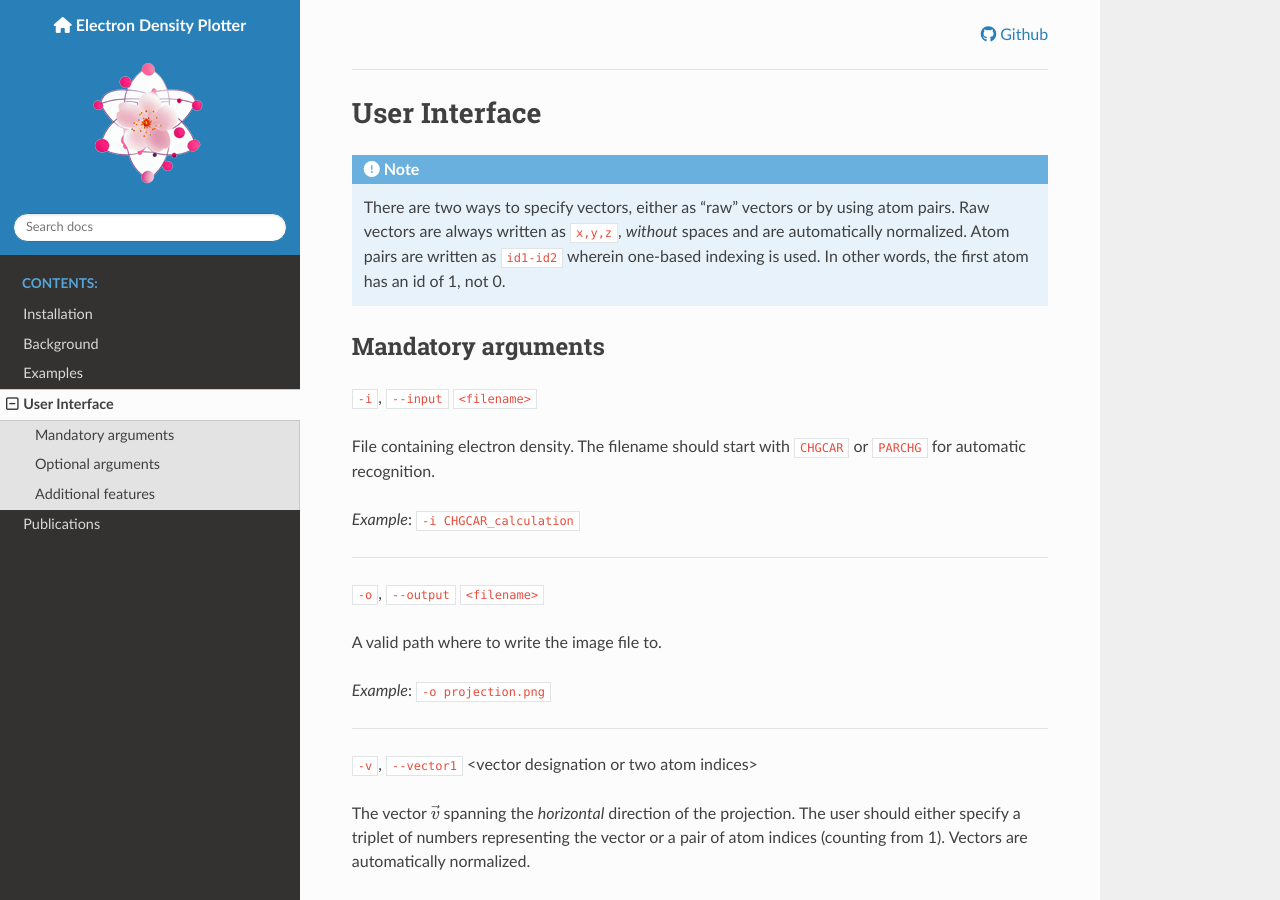
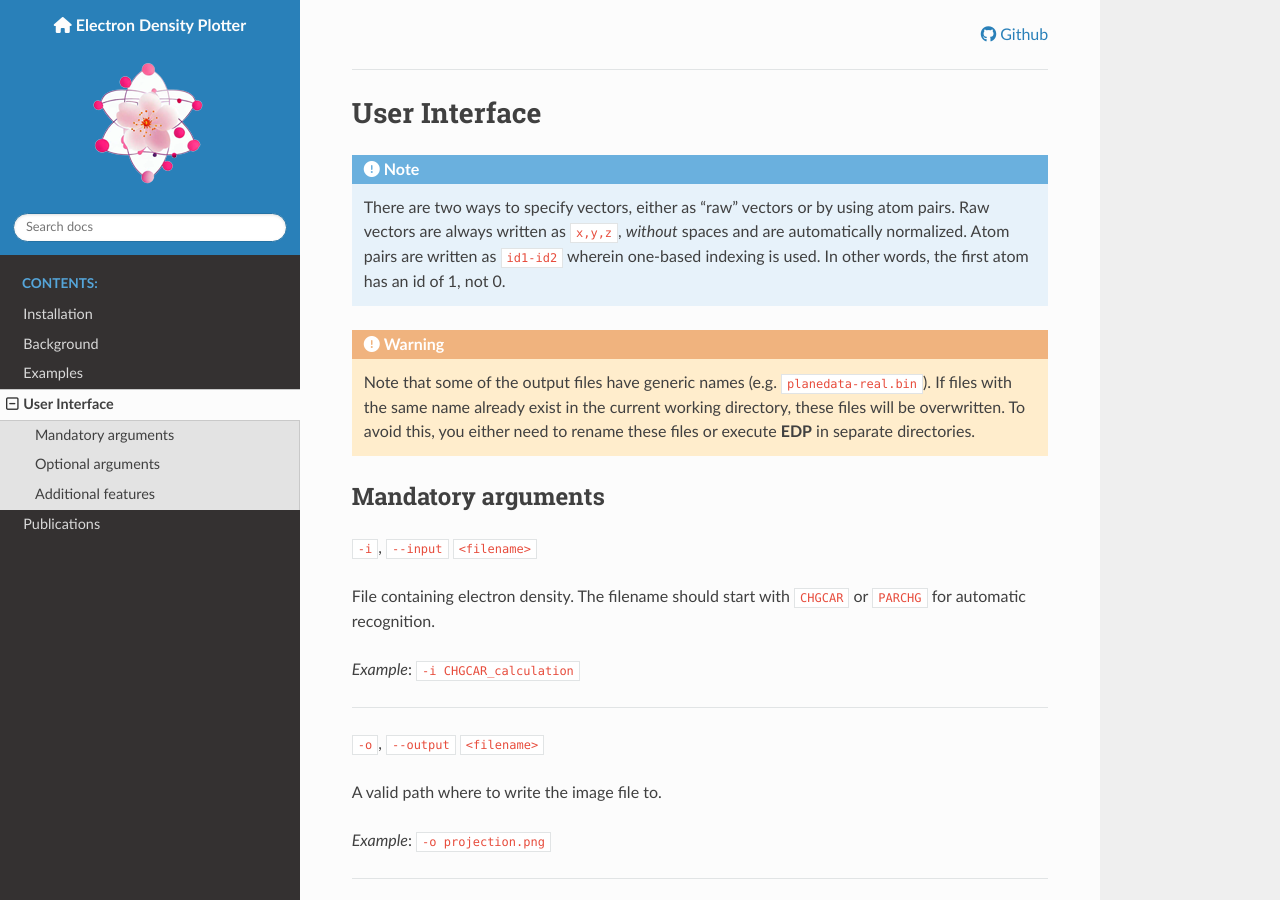
Before and after one commit to ifilot/edp, a Sphinx documentation site: the page built from docs/user_interface.rst, in a window 1280 px wide and 900 px high. Built offline with Sphinx 7.4.7 and the Read the Docs theme 2.0.0, drawn with Linux system fonts in a browser that asks for light colours; nearby versions of some CDN libraries.

Commit message:
Expanding documentation

```diff
--- a/docs/user_interface.rst
+++ b/docs/user_interface.rst
@@ -9,6 +9,13 @@ User Interface
    Raw vectors are always written as ``x,y,z``, *without* spaces and are automatically
    normalized. Atom pairs are written as ``id1-id2`` wherein one-based indexing
    is used. In other words, the first atom has an id of 1, not 0.
+
+.. warning::
+   Note that some of the output files have generic names
+   (e.g. ``planedata-real.bin``). If files with the same name already exist
+   in the current working directory, these files will be overwritten. To avoid
+   this, you either need to rename these files or execute :program:`EDP` in
+   separate directories.
 
 Mandatory arguments
 ===================
```
